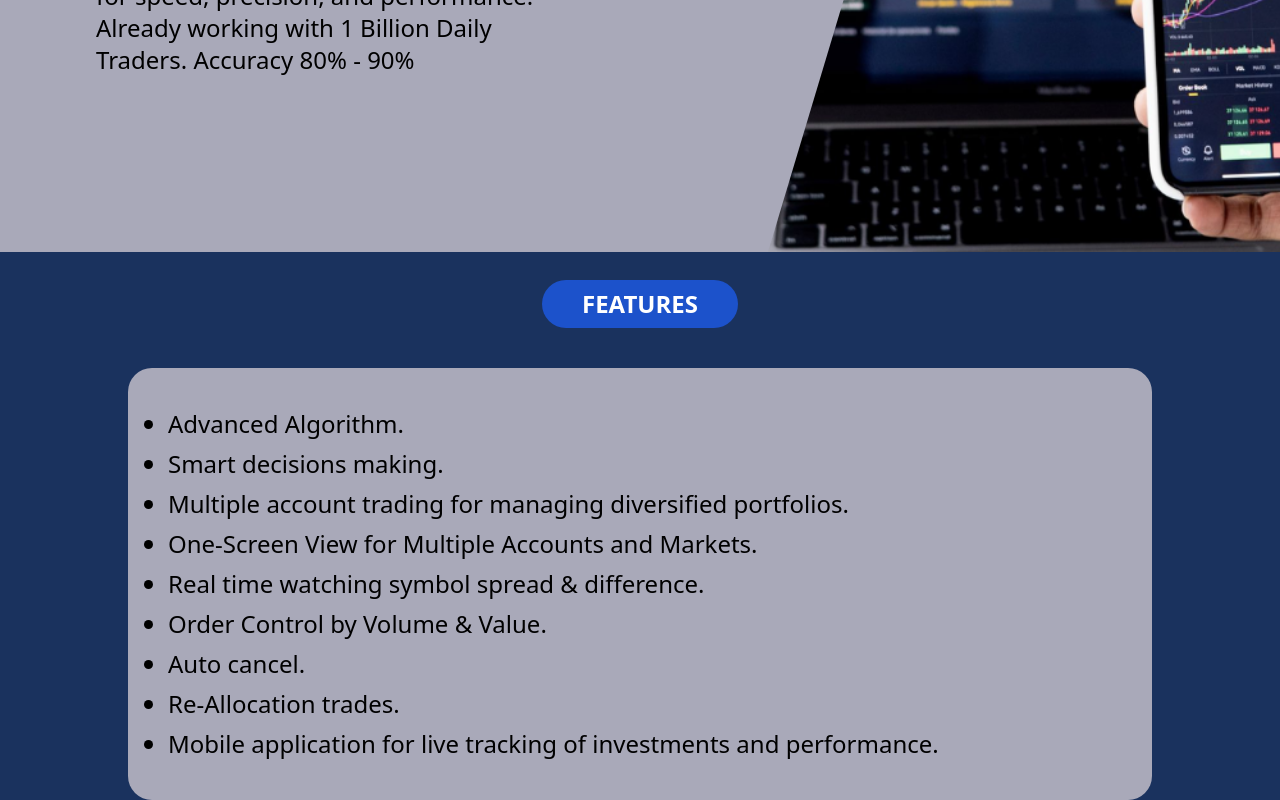
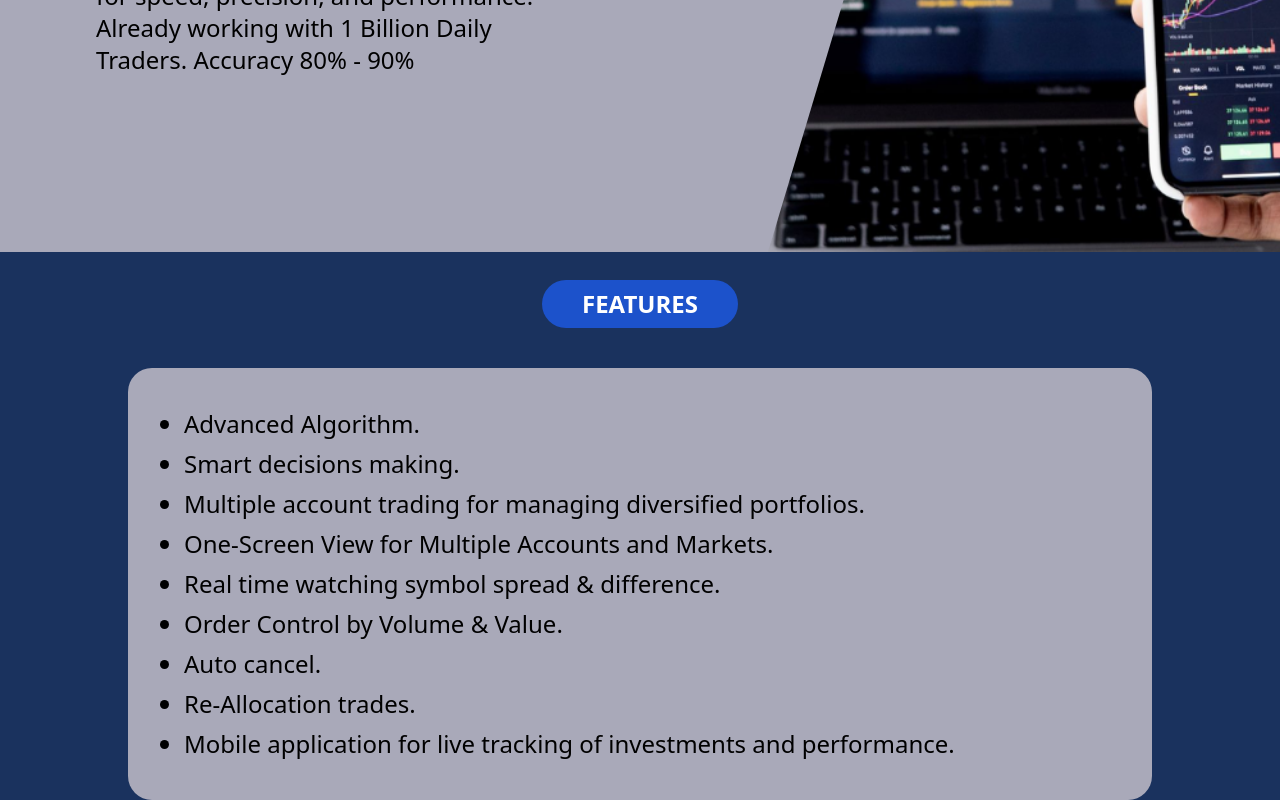
Before and after one commit to GoharRamzan/hedgeplay, a React (Vite) app: page / in a window 1280 px wide. Shown: the part 1304-2104 px from the top of the page. Built offline with nearby package versions, Linux system fonts and the light colour scheme.

Commit message:
Update Features.jsx

```diff
--- a/src/components/Features.jsx
+++ b/src/components/Features.jsx
@@ -4,7 +4,7 @@
     return (
         <div className='bg-[#1A325E] h-full flex flex-col items-center w-full overflow-hidden'>
             <h1 className='bg-[#1C52CB] text-white font-bold h-12 mb-10   px-10 text-2xl flex items-center justify-center mt-7 rounded-3xl'>FEATURES</h1>
-            <div className='flex justify-between items-center w-[94%] md:w-[80%] h-full bg-[#a9a9b9] rounded-3xl py-9 px-10'>
+            <div className='flex justify-between items-center w-[94%] md:w-[80%] h-full bg-[#a9a9b9] rounded-3xl py-9 px-10 md:px-14 '>
                 <ul className='list-disc text-xl md:text-2xl leading-10 w-full'>
                     <li>Advanced Algorithm.</li>
                     <li>Smart decisions making.</li>
```
